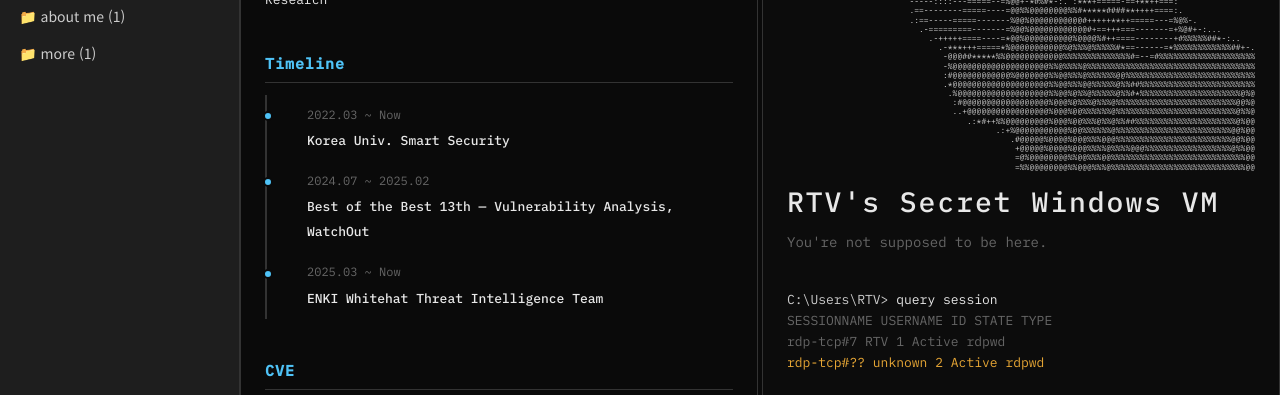
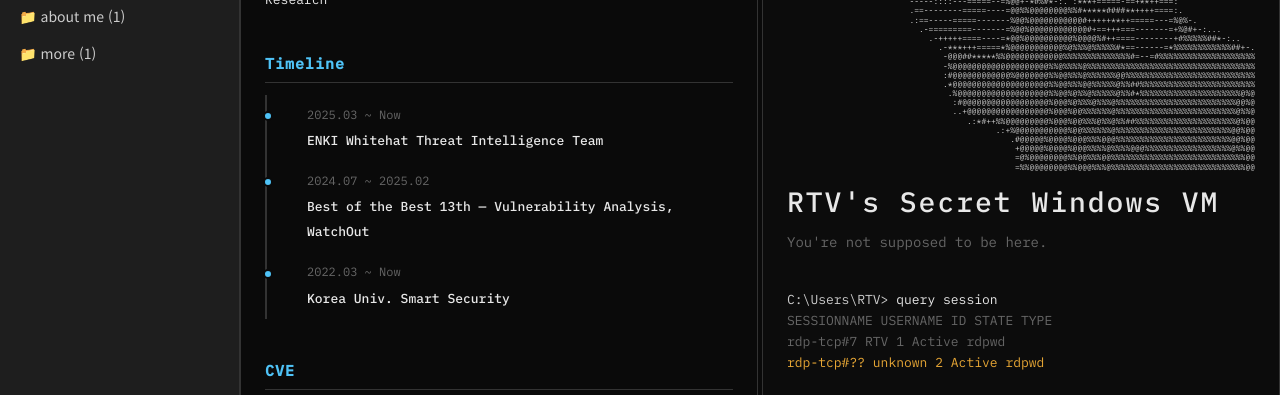
Before and after one commit to RTV-GIT/RTV-GIT.github.io, a Jekyll site: the page built from index.html, in a window 1280 px wide. Shown: the part 366-761 px from the top of the page. Built offline with Jekyll 4.4.1, drawn with Linux system fonts in a browser that asks for light colours.

Commit message:
Timeline 최신순 정렬
Co-Authored-By: Claude Opus 4.6 (1M context) <noreply@anthropic.com>

```diff
--- a/index.html
+++ b/index.html
@@ -36,16 +36,16 @@ item_count: "2 items"
             <h2 class="about-heading">Timeline</h2>
             <div class="timeline">
               <div class="timeline-item">
-                <span class="timeline-date">2022.03 ~ Now</span>
-                <span class="timeline-desc">Korea Univ. Smart Security</span>
+                <span class="timeline-date">2025.03 ~ Now</span>
+                <span class="timeline-desc">ENKI Whitehat Threat Intelligence Team</span>
               </div>
               <div class="timeline-item">
                 <span class="timeline-date">2024.07 ~ 2025.02</span>
                 <span class="timeline-desc">Best of the Best 13th — Vulnerability Analysis, WatchOut</span>
               </div>
               <div class="timeline-item">
-                <span class="timeline-date">2025.03 ~ Now</span>
-                <span class="timeline-desc">ENKI Whitehat Threat Intelligence Team</span>
+                <span class="timeline-date">2022.03 ~ Now</span>
+                <span class="timeline-desc">Korea Univ. Smart Security</span>
               </div>
             </div>
           </div>
```
